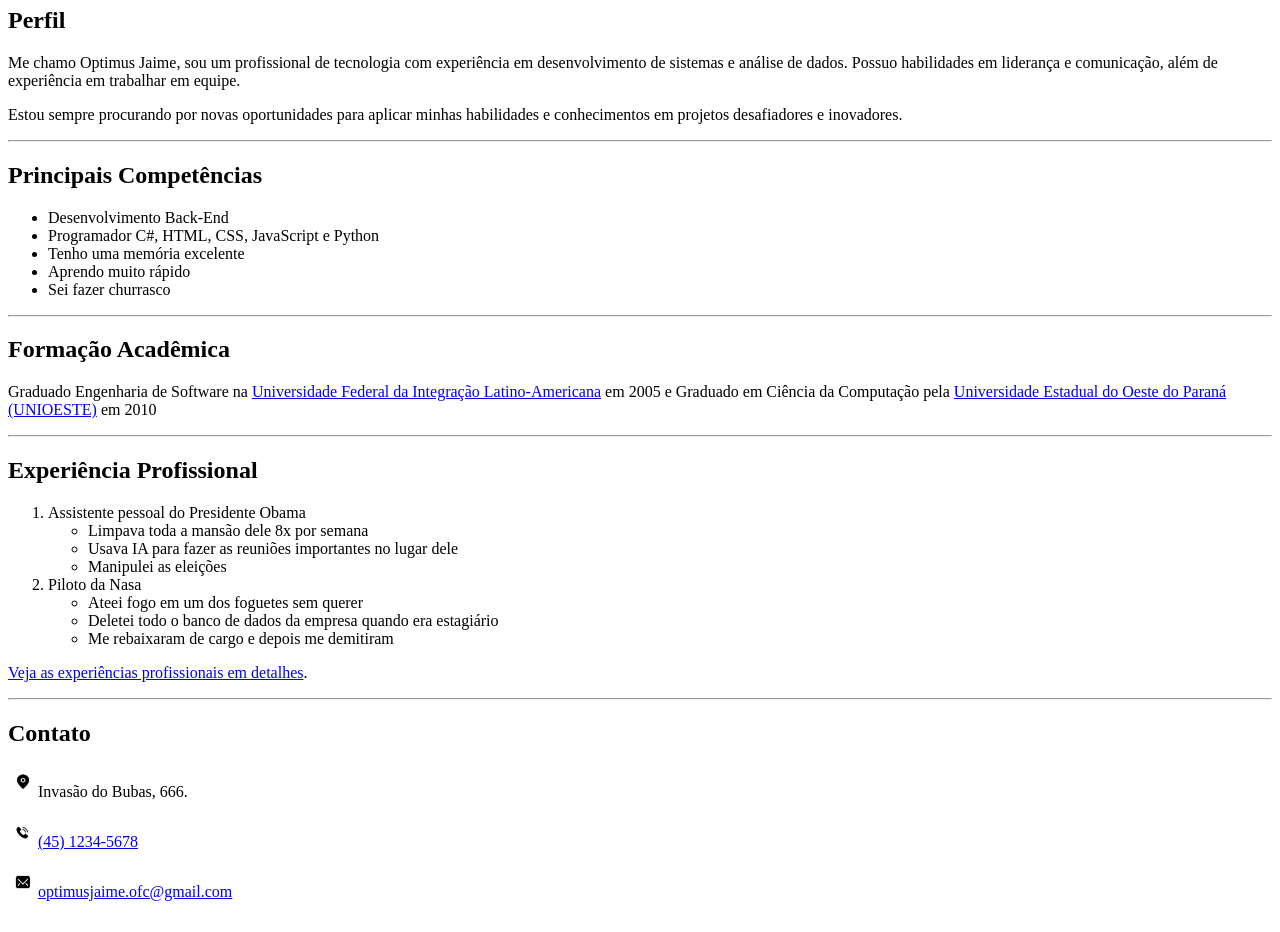
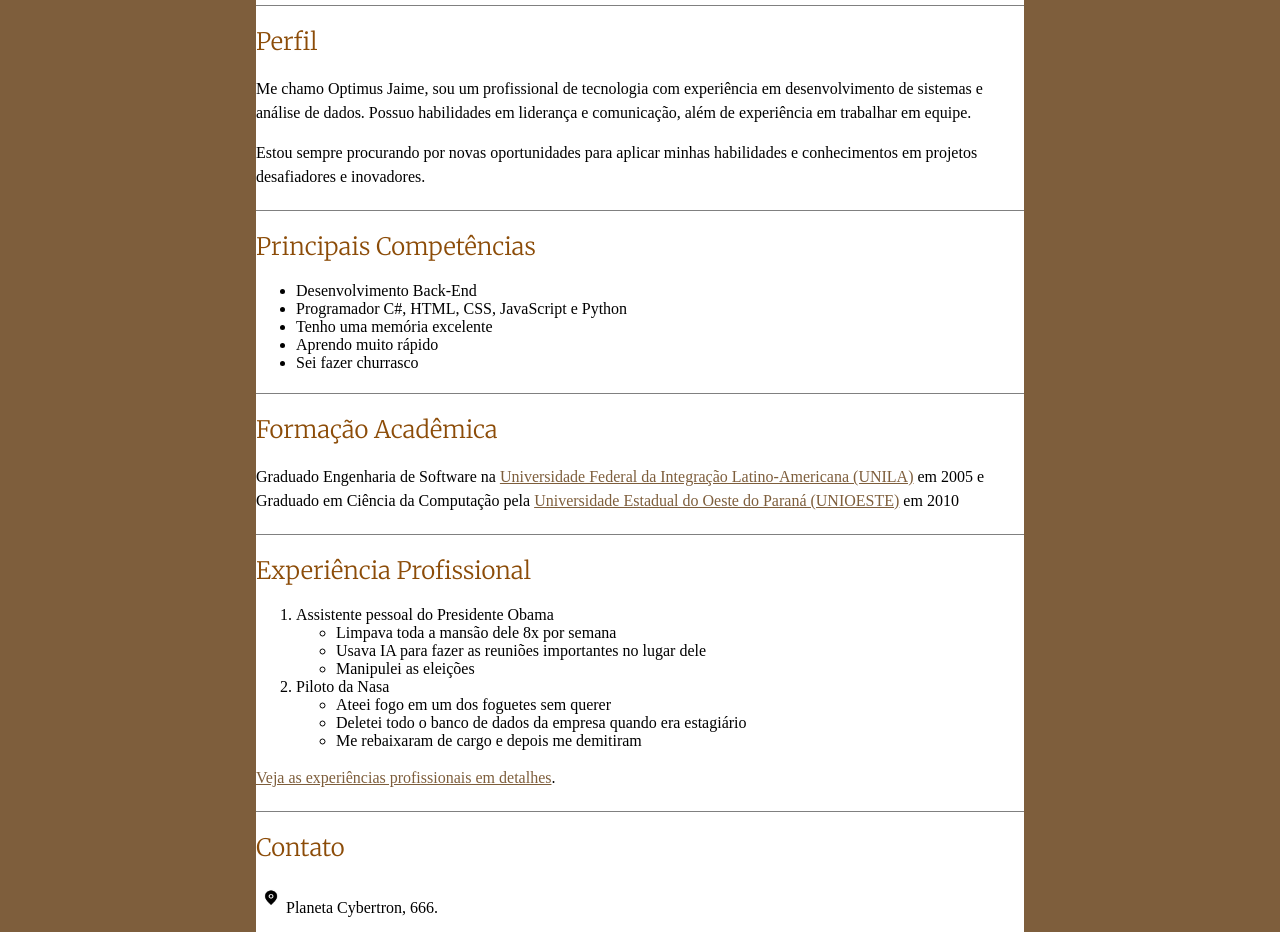
Before and after one commit to isa0xd/curriculo, a plain HTML site: page index.html in a window 1280 px wide. Shown: the part 257-1189 px from the top of the page. Drawn offline with Linux system fonts and the light colour scheme.

Commit message:
Update index.html

```diff
--- a/index.html
+++ b/index.html
@@ -5,16 +5,59 @@
     <meta name="viewport" content="width=device-width, initial-scale=1.0">
     <title>Currículo de Optimus Jaime</title>
 
+    <link rel="preconnect" href="https://fonts.googleapis.com">
+    <link rel="preconnect" href="https://fonts.gstatic.com" crossorigin>
+    <link href="https://fonts.googleapis.com/css2?family=Merriweather:ital,opsz,wght@0,18..144,300..900;1,18..144,300..900&family=Roboto+Serif:ital,opsz,wght@0,8..144,100..900;1,8..144,100..900&family=Yeseva+One&display=swap" rel="stylesheet">
+
+    <style>
+
+        h1 {
+            color: rgb(140, 76, 8);
+            font-family: Merriweather;
+            font-weight: 100;
+        }
+
+        h2 {
+            color: rgb(140, 76, 8);
+            font-family: Merriweather;
+            font-weight: 100;
+        }
+
+        p {
+            line-height: 1.5;
+        }
+
+        body {
+            background-color: rgb(126, 94, 60);
+            width: 60%;
+            margin: 0 auto;
+            padding: 2% 0;
+        }
+
+        main {
+            background-color: white;
+        }
+
+        .secao {
+            margin-top: 0px;
+            padding-bottom: 5px;
+            border-top: solid 1px gray;
+        }
+
+    </style>
+
 </head>
 
 <body>
+
+<main>
 
     <img src="imagens/megatron.jpg" width="150" height="150" alt="Megatron">
 
     <h1>Optimus Jaime</h1>
 
-    <hr>
 
+    <section class="secao perfil">
         <h2>Perfil</h2>
 
         <p>
@@ -24,8 +67,9 @@
         <p>
             Estou sempre procurando por novas oportunidades para aplicar minhas habilidades e conhecimentos em projetos desafiadores e inovadores.
         </p>
+    </section>
 
-    <hr>
+    <section class="secao competencias">
 
         <h2>Principais Competências</h2>
 
@@ -37,21 +81,25 @@
             <li>Sei fazer churrasco</li>
         </ul>
 
-    <hr>
+    </section>
+
+    <section class="secao formacao">
 
     <h2>Formação Acadêmica</h2>
         <p>
-            Graduado Engenharia de Software na <a href="https://portal.unila.edu.br/" target="_blank">Universidade Federal da Integração Latino-Americana</a> em 2005 e Graduado em Ciência da Computação pela <a href="https://www.unioeste.br/portal/campus-foz-do-iguacu/" target="_blank">Universidade Estadual do Oeste do Paraná (UNIOESTE)</a>
+            Graduado Engenharia de Software na <a href="https://portal.unila.edu.br/"
+            style="color: rgb(126, 94, 60);" target="_blank">Universidade Federal da Integração Latino-Americana (UNILA)</a> em 2005 e Graduado em Ciência da Computação pela <a href="https://www.unioeste.br/portal/campus-foz-do-iguacu/" style="color: rgb(126, 94, 60);" target="_blank">Universidade Estadual do Oeste do Paraná (UNIOESTE)</a>
             em 2010
         </p>
+    </section>
 
-    <hr>
+    <section class="secao experiencia">
 
     <h2>Experiência Profissional</h2>
 
     <ol>
 
-        <li>Assistente pessoal do Presidente Obama</li>
+        <li>Assistente pessoal do Presidente Obama
 
         <ul>
             <li>Limpava toda a mansão dele 8x por semana</li>
@@ -59,7 +107,9 @@
             <li>Manipulei as eleições</li>
         </ul>
 
-        <li>Piloto da Nasa</li>
+        </li>
+
+        <li>Piloto da Nasa
 
         <ul>
             <li>Ateei fogo em um dos foguetes sem querer</li>
@@ -67,21 +117,27 @@
             <li>Me rebaixaram de cargo e depois me demitiram</li>
         </ul>
 
+        </li>
+
     </ol>
 
+    <p><a href="experiencia.html" style="color: rgb(126, 94, 60);">Veja as experiências profissionais em detalhes</a>.</p>
 
-    <p><a href="experiencia.html">Veja as experiências profissionais em detalhes</a>.</p>
+    </section>
 
-
-    <hr>
+    <section class="secao contato">
 
     <h2>Contato</h2>
 
-    <p><img src="imagens/maps.jpg" width="30" height="30" alt="Mapa">Invasão do Bubas, 666.</p>
+    <p><img src="imagens/maps.jpg" width="30" height="30" alt="Mapa">Planeta Cybertron, 666.</p>
 
-    <p><img src="imagens/phone.jpg" width="30" height="30" alt="Telefone"><a href="(45) 1234-5678" target="_blank">(45) 1234-5678</a></p>
+    <p><img src="imagens/phone.jpg" width="30" height="30" alt="Telefone"><a href="(45) 1234-5678" style="color: rgb(126, 94, 60);" target="_blank">(45) 1234-5678</a></p>
 
-    <p><img src="imagens/mail.jpg" width="30" height="30" alt="Email"><a href="optimusjaime.ofc@gmail.com" target="_blank">optimusjaime.ofc@gmail.com</a></p>
+    <p><img src="imagens/mail.jpg" width="30" height="30" alt="Email"><a href="https://mail.google.com/mail/u/0/#inbox?compose=GTvVlcSKjgGjNcXnfmtZJqbXdLQvrKVlZMBhHSdTRSxxcNGdjFFxssPsvSrRBHKGqsVQkpJQpGSnK" style="color: rgb(126, 94, 60);" target="_blank">optimusjaime.ofc@gmail.com</a></p>
+
+    </section>
+
+</main>
 
 </body>
 
```
Lines whose indentation alone changed are shown as unchanged.
